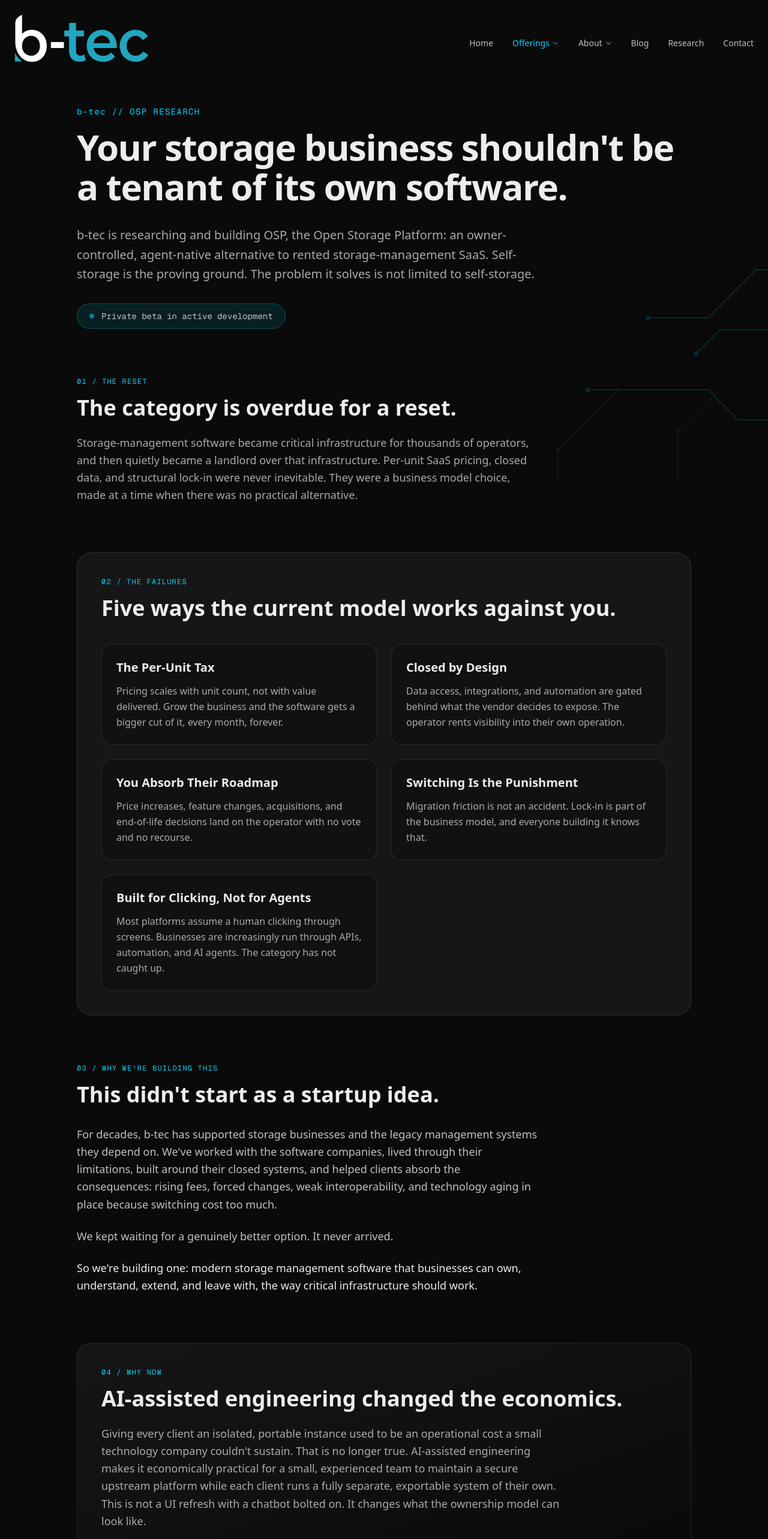
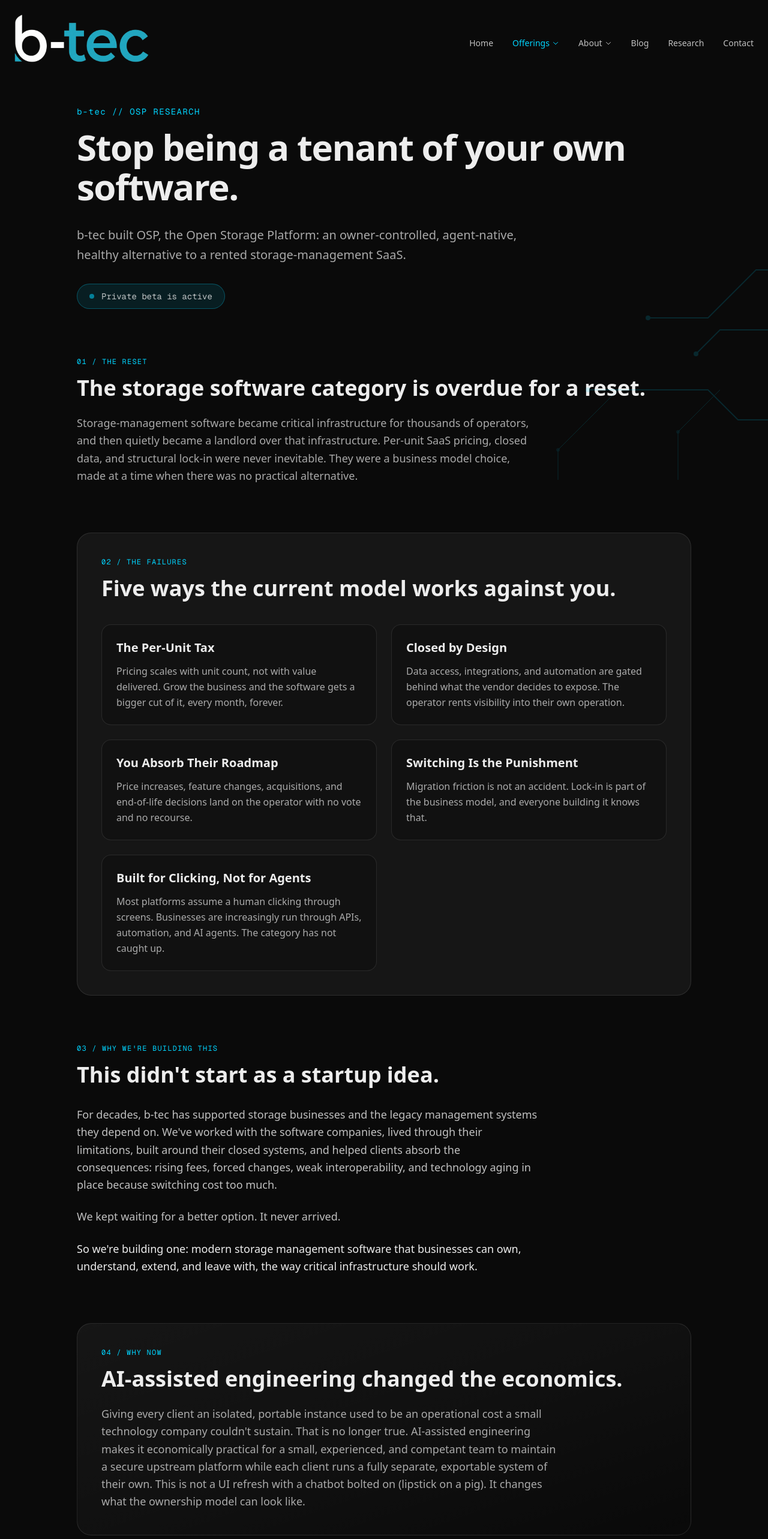
Before and after one commit to btecme/btecOrg, a Next.js app: page /osp in a window 1280 px wide. Shown: the top 2566 px of the page at 60% size. Built offline with nearby package versions, Linux system fonts and the light colour scheme.

Commit message:
Revise text for clarity and conciseness

```diff
--- a/app/osp/page.tsx
+++ b/app/osp/page.tsx
@@ -74,23 +74,22 @@
         <div className="mb-16">
           <p className="text-accent font-mono text-sm tracking-widest mb-4">b-tec // OSP RESEARCH</p>
           <h1 className="text-4xl md:text-6xl font-bold tracking-tight mb-8 leading-[1.1]">
-            Your storage business shouldn&apos;t be a tenant of its own software.
+            Stop being a tenant of your own software.
           </h1>
           <p className="text-lg md:text-xl text-foreground/70 max-w-3xl leading-relaxed mb-8">
-            b-tec is researching and building OSP, the Open Storage Platform: an owner-controlled, agent-native
-            alternative to rented storage-management SaaS. Self-storage is the proving ground. The problem it
-            solves is not limited to self-storage.
+            b-tec built OSP, the Open Storage Platform: an owner-controlled, agent-native, healthy
+            alternative to a rented storage-management SaaS.
           </p>
           <div className="inline-flex items-center gap-3 px-5 py-2.5 rounded-full border border-accent/30 bg-accent/10">
             <span className="w-2 h-2 rounded-full bg-accent animate-pulse" />
-            <span className="text-sm font-mono text-foreground/80">Private beta in active development</span>
+            <span className="text-sm font-mono text-foreground/80">Private beta is active</span>
           </div>
         </div>
 
         {/* The category is overdue for a reset */}
         <section className="my-20">
           <div className="mb-4 text-accent font-mono text-xs tracking-widest">01 / THE RESET</div>
-          <h2 className="text-3xl md:text-4xl font-bold mb-6">The category is overdue for a reset.</h2>
+          <h2 className="text-3xl md:text-4xl font-bold mb-6">The storage software category is overdue for a reset.</h2>
           <p className="text-lg text-foreground/70 leading-relaxed max-w-3xl">
             Storage-management software became critical infrastructure for thousands of operators, and then quietly
             became a landlord over that infrastructure. Per-unit SaaS pricing, closed data, and structural lock-in
@@ -125,7 +124,7 @@
               and technology aging in place because switching cost too much.
             </p>
             <p>
-              We kept waiting for a genuinely better option. It never arrived.
+              We kept waiting for a better option. It never arrived.
             </p>
             <p className="text-foreground font-medium">
               So we&apos;re building one: modern storage management software that businesses can own, understand, extend,
@@ -141,8 +140,8 @@
           <p className="text-lg text-foreground/70 leading-relaxed max-w-3xl">
             Giving every client an isolated, portable instance used to be an operational cost a small technology
             company couldn&apos;t sustain. That is no longer true. AI-assisted engineering makes it economically
-            practical for a small, experienced team to maintain a secure upstream platform while each client runs a
-            fully separate, exportable system of their own. This is not a UI refresh with a chatbot bolted on. It
+            practical for a small, experienced, and competant team to maintain a secure upstream platform while each client runs a
+            fully separate, exportable system of their own. This is not a UI refresh with a chatbot bolted on (lipstick on a pig). It
             changes what the ownership model can look like.
           </p>
         </section>
@@ -204,15 +203,13 @@
           className="my-20 rounded-3xl border border-accent/30 bg-accent/5 p-8 md:p-12 text-center scroll-mt-28"
         >
           <p className="text-accent font-mono text-xs tracking-widest mb-3">07 / STATUS</p>
-          <h2 className="text-3xl md:text-4xl font-bold mb-4">Private beta in active development.</h2>
+          <h2 className="text-3xl md:text-4xl font-bold mb-4">Private beta is now active.</h2>
           <p className="text-foreground/75 max-w-2xl mx-auto mb-2 leading-relaxed">
-            No firm date yet, and we&apos;d rather tell you that plainly than put up a countdown we can&apos;t stand behind.
           </p>
           <h3 className="text-2xl font-bold mt-10 mb-4">Help shape the alternative.</h3>
           <p className="text-foreground/70 max-w-2xl mx-auto mb-8 leading-relaxed">
             We&apos;re inviting a small number of storage operators who believe their software should work for them,
-            not own them. If that&apos;s you, tell us about your operation and we&apos;ll follow up as the private beta
-            opens.
+            not own them. If that&apos;s you, tell us about your operation and we&apos;ll follow up.
           </p>
           <Link
             href="/contact"
```
